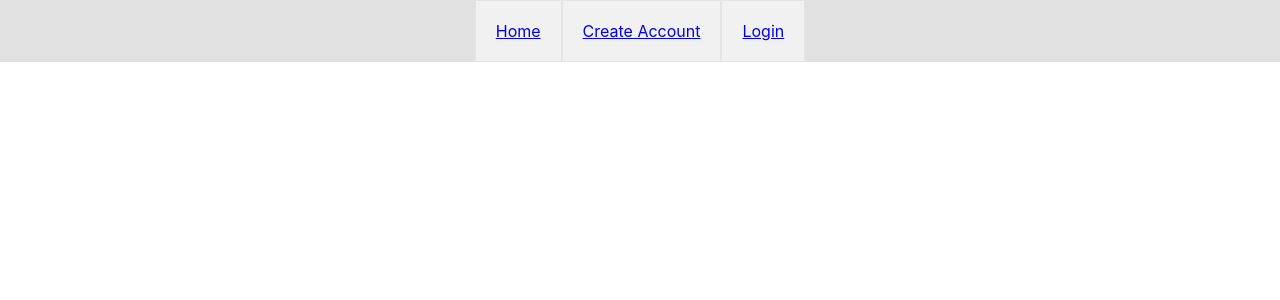
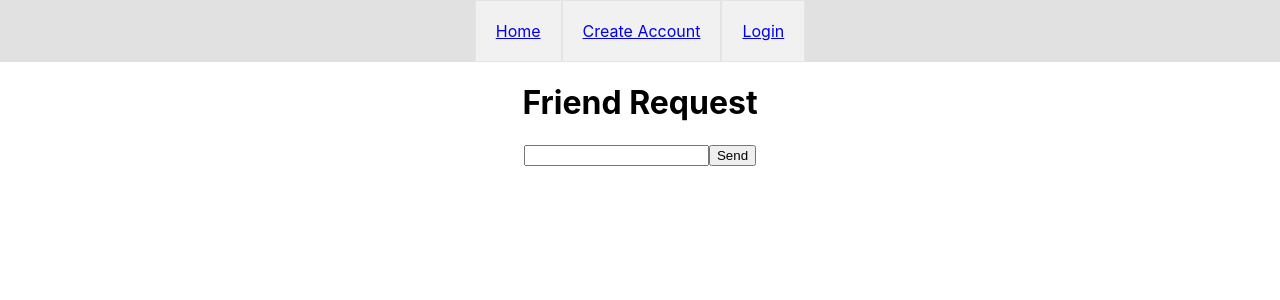
Before and after one commit to pramesh99/Chat-App, a React (Create React App) app in the folder front-end/: page /request in a window 1280 px wide. Shown: the top 300 px of the page. Built offline with nearby package versions, Linux system fonts and the light colour scheme; the HTML template or start-up script is replaced by a standard one.

Commit message:
added js logic for friend request route

```diff
--- a/front-end/src/App.js
+++ b/front-end/src/App.js
@@ -12,6 +12,7 @@ import CreateAccount from './pages/CreateAccount';
 import Home from './pages/Home';
 import Login from './pages/Login';
 import Messages from './pages/Messages';
+import FriendRequest from './pages/FriendRequest';
 
 const cookies = new Cookies();
 
@@ -49,6 +50,11 @@ function App() {
                   <Link to="/messages">Messages</Link>
                 </li>
               )}
+              {isLoggedIn && (
+                <li>
+                  <Link to="/request">Friend Request</Link>
+                </li>
+              )}
             </ul>
           </nav>
 
@@ -73,6 +79,15 @@ function App() {
                 loggedInUser={loggedInUser}
                 />}
               />
+            <Route
+              path="/request"
+              element={<FriendRequest
+                setIsLoggedIn={setIsLoggedIn}
+                isLoggedIn={isLoggedIn}
+                setLoggedInUser={setLoggedInUser}
+                loggedInUser={loggedInUser}
+                />}
+              />
             <Route path="/createAccount" element={<CreateAccount />} />
             <Route path="/" element={<Home setIsLoggedIn={setIsLoggedIn} isLoggedIn={isLoggedIn} />} />
           </Routes>
--- /dev/null
+++ b/front-end/src/pages/FriendRequest.js
@@ -0,0 +1,59 @@
+import React from 'react';
+import Cookies from 'universal-cookie';
+
+function FriendRequest(props) {
+    const [toUser, setToUser] = React.useState('');
+    const [error, setError] = React.useState('');
+    const [message, setMessage] = React.useState('');
+
+    function handleRequest() {
+
+        const cookies = new Cookies();
+        const friendRequestDto = {
+            fromUser: props.loggedInUser,
+            toUser: toUser
+        };
+
+        console.log(friendRequestDto);
+
+        // make api call and handle response
+        fetch('/request', {
+            method: 'POST',
+            body: JSON.stringify(friendRequestDto),
+            headers: {
+                auth: cookies.get('auth'),
+            }
+        })
+        .then(res => {
+            console.log(res);
+
+            // friend request successful
+            if(res.status === 200) {
+                setMessage(`Friend request sent to ${toUser}`);
+                setError(``);
+
+            } else if(res.status === 401) {
+                setError(`User ${toUser} does not exist`);
+                setMessage(``);
+            }
+        })
+        .catch(e => {
+            console.log(e);
+        })
+    }
+
+
+    return (
+        <div>
+          <h1> Friend Request</h1>
+          <div>
+            <input value={toUser} onChange={(e) => setToUser(e.target.value)} />
+            <button onClick={handleRequest}>Send</button>
+          </div>
+          <div>{error}</div>
+          <div>{message}</div>
+        </div>
+      );
+}
+
+export default FriendRequest;
```
